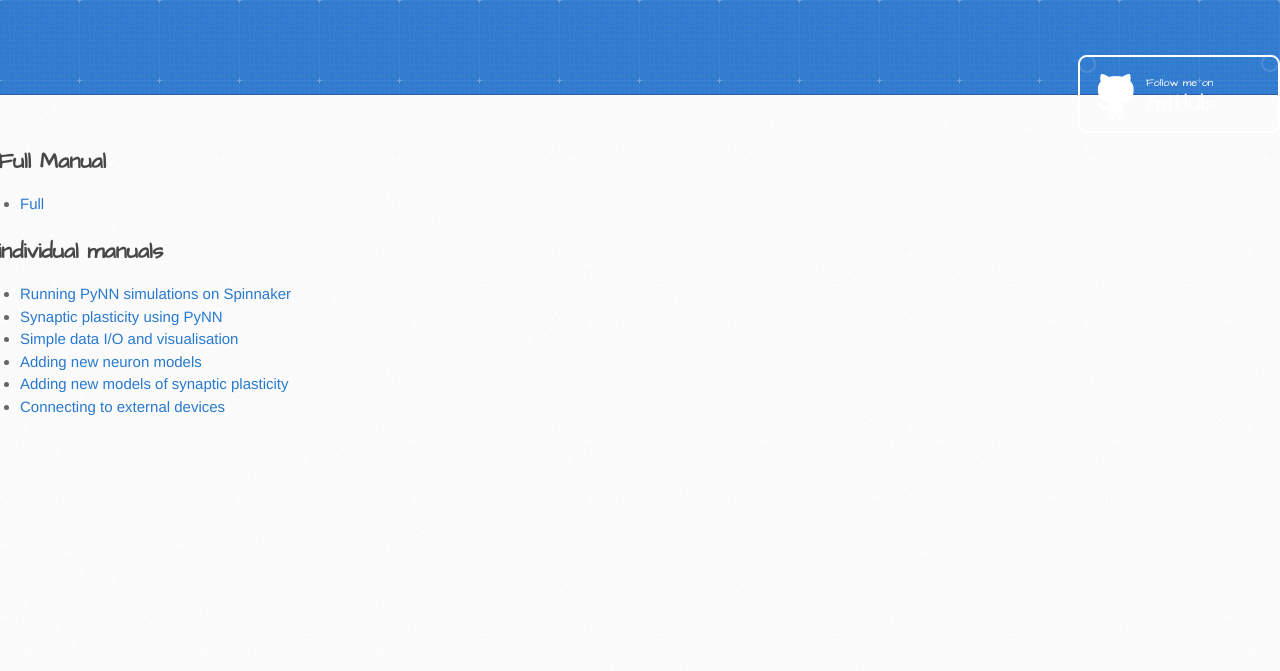
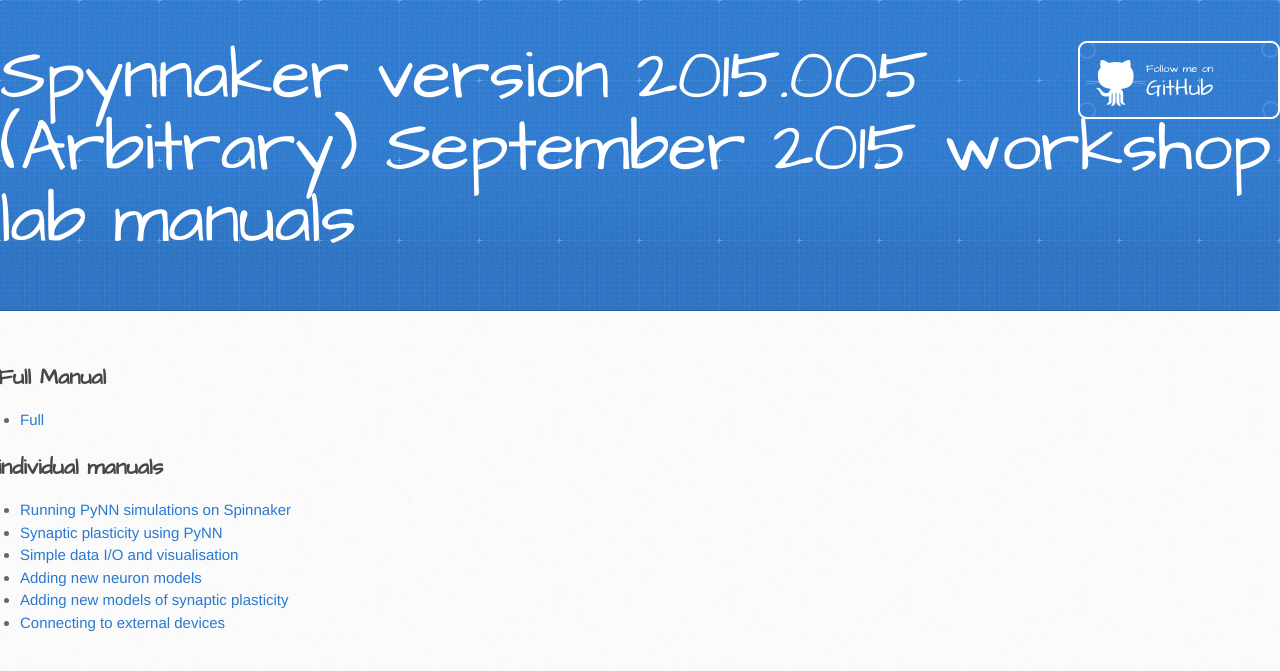
Before and after one commit to SpiNNakerManchester/SpiNNakerManchester.github.io, a Jekyll site: the page built from 2015.005.Arbitrary/workshop_material/lab_manuals/index.md, in a window 1280 px wide. Shown: the top 671 px of the page. Built offline with Jekyll 4.4.1, drawn with Linux system fonts in a browser that asks for light colours.

Commit message:
think fixed missing headers

```diff
--- a/2015.005.Arbitrary/workshop_material/lab_manuals/index.md
+++ b/2015.005.Arbitrary/workshop_material/lab_manuals/index.md
@@ -1,5 +1,5 @@
 ---
-title: Spynnaker version 2015.005 (Arbitrary) September 2015 workshop: lab manuals
+title: Spynnaker version 2015.005 (Arbitrary) September 2015 workshop lab manuals
 layout: default
 ---
 
```
Also changed, not shown: 2015.005.Arbitrary/workshop_material/proceedings/index.md (+1 -1 lines).
